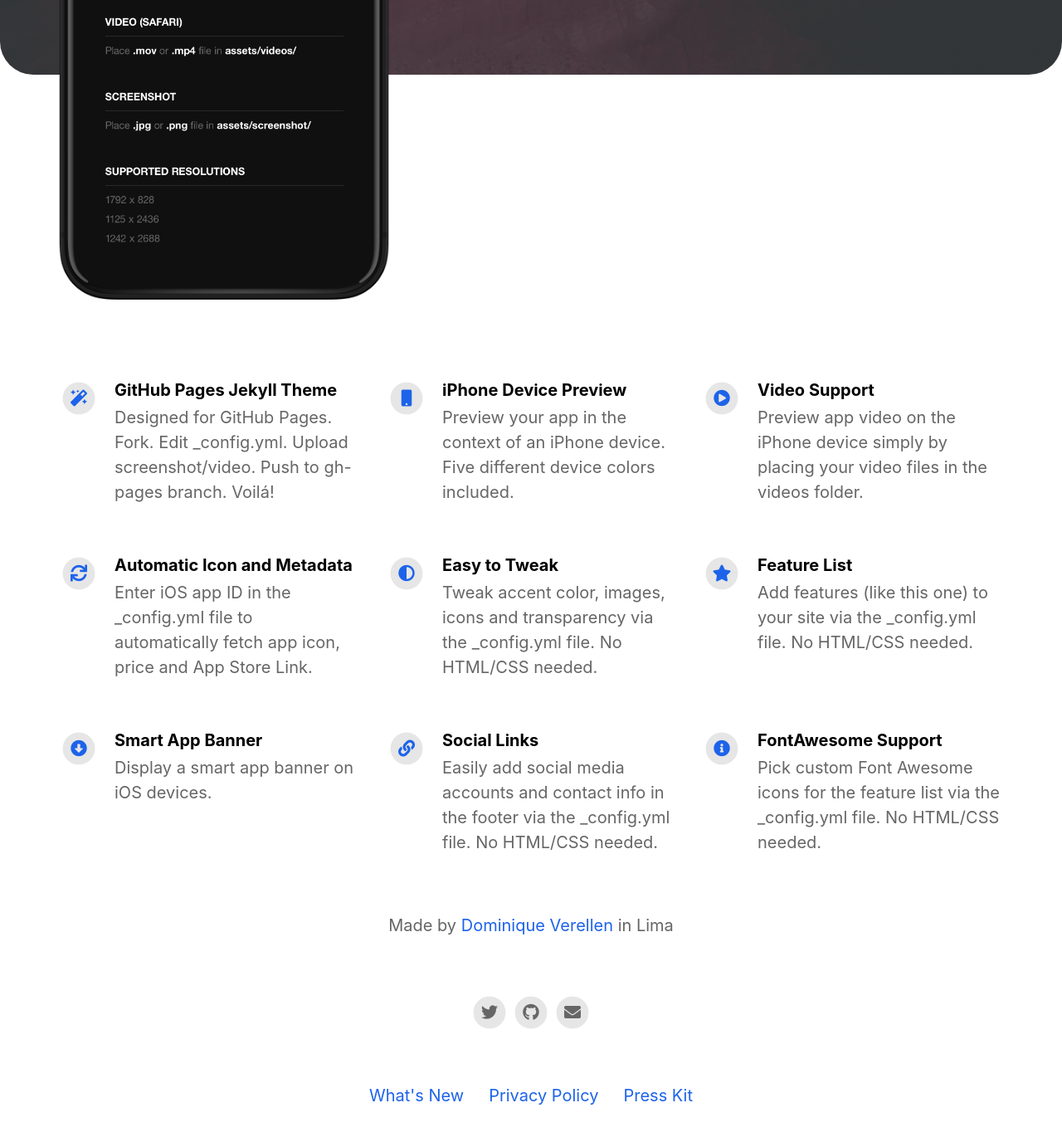
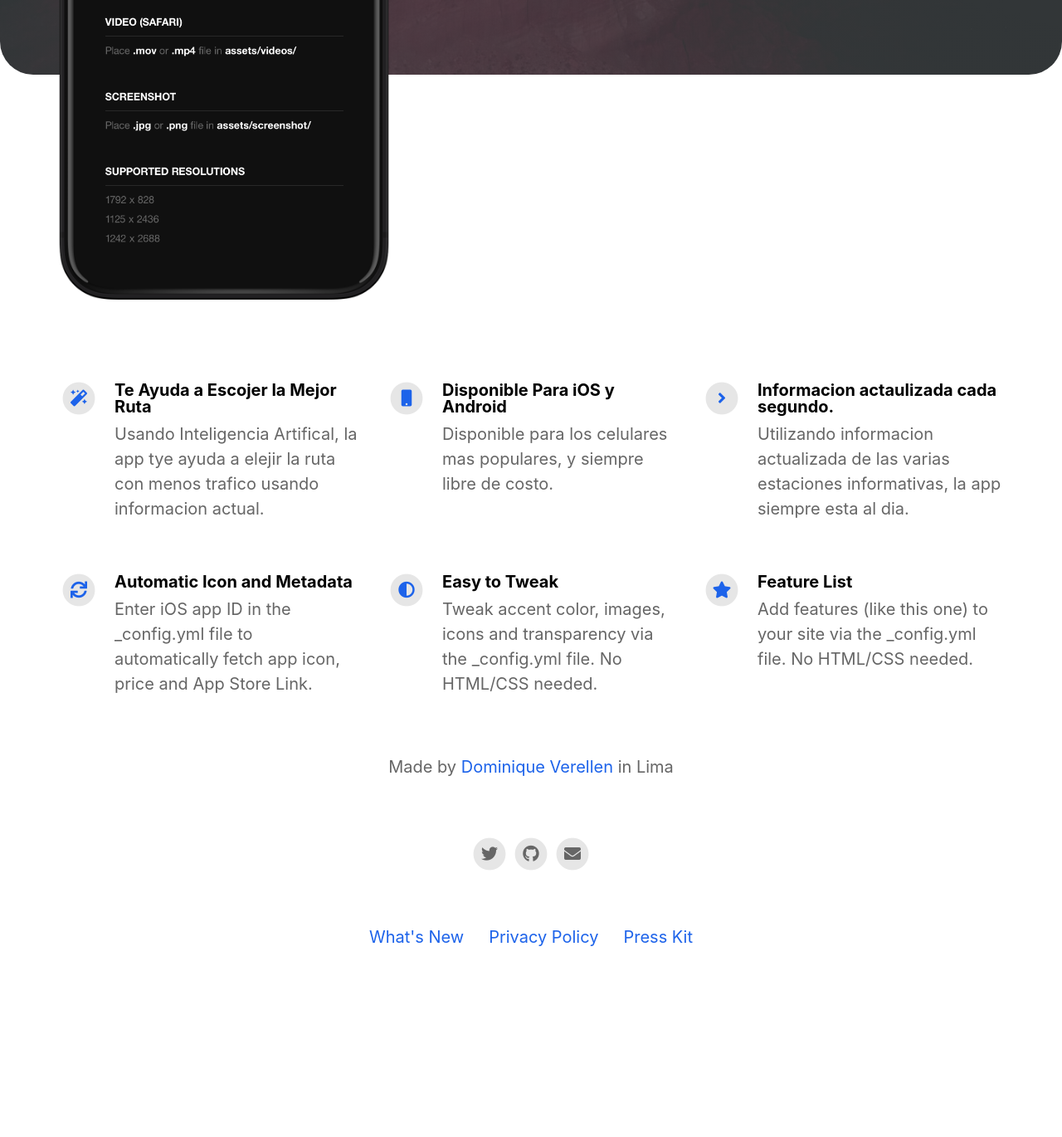
Before and after one commit to dominique120/2051, a Jekyll site: the page built from index.html, in a window 1280 px wide and 1400 px high, scrolled down 624 px. Shown: the top 1370 px of the window at 83% size. Built offline with Jekyll 4.4.1, drawn with Linux system fonts in a browser that asks for light colours; nearby versions of some CDN libraries; after the commit the page ends 1833 px from its top, so only the background shows below that.

Commit message:
Update _config.yml

```diff
--- a/_config.yml
+++ b/_config.yml
@@ -11,7 +11,7 @@ presskit_download_link                    : https://emilbaehr.com
 
 app_icon                                  : # assets/appicon.png                      # Automatically populates if not set and if iOS app ID is set.  Otherwise enter path to icon file manually.
 app_name                                  :                                           # Automatically populates if not set and if iOS app ID is set.  Otherwise enter manually.
-app_price                                 :                                           # Automatically populates if not set and if iOS app ID is set.  Otherwise enter manually.
+app_price                                 :                                          # Automatically populates if not set and if iOS app ID is set.  Otherwise enter manually.
 app_description                           : La nueva aplicacion para mejorar el trafico en Lima
 
 enable_smart_app_banner                   : false                                      # Set to true to show a smart app banner at top of page on mobile devices.
@@ -34,17 +34,17 @@ youtube_username                          :
 # Feature List                            Edit, add or remove features to be presented.
 features                                  :
 
-  - title                                 : GitHub Pages Jekyll Theme
-    description                           : Designed for GitHub Pages. Fork. Edit _config.yml. Upload screenshot/video. Push to gh-pages branch. Voilá!
+  - title                                 : Te Ayuda a Escojer la Mejor Ruta
+    description                           : Usando Inteligencia Artifical, la app tye ayuda a elejir la ruta con menos trafico usando informacion actual.
     fontawesome_icon_name                 : magic
 
-  - title                                 : iPhone Device Preview
-    description                           : Preview your app in the context of an iPhone device. Five different device colors included.
+  - title                                 : Disponible Para iOS y Android
+    description                           : Disponible para los celulares mas populares, y siempre libre de costo.
     fontawesome_icon_name                 : mobile
 
-  - title                                 : Video Support
-    description                           : Preview app video on the iPhone device simply by placing your video files in the videos folder.
-    fontawesome_icon_name                 : play-circle
+  - title                                 : Informacion actaulizada cada segundo.
+    description                           : Utilizando informacion actualizada de las varias estaciones informativas, la app siempre esta al dia.
+    fontawesome_icon_name                 : angle-right
 
   - title                                 : Automatic Icon and Metadata
     description                           : Enter iOS app ID in the _config.yml file to automatically fetch app icon, price and App Store Link.
@@ -58,21 +58,7 @@ features                                  :
     description                           : Add features (like this one) to your site via the _config.yml file. No HTML/CSS needed.
     fontawesome_icon_name                 : star
 
-  - title                                 : Smart App Banner
-    description                           : Display a smart app banner on iOS devices.
-    fontawesome_icon_name                 : arrow-alt-circle-down
 
-  - title                                 : Social Links
-    description                           : Easily add social media accounts and contact info in the footer via the _config.yml file. No HTML/CSS needed.
-    fontawesome_icon_name                 : link
-
-  - title                                 : FontAwesome Support
-    description                           : Pick custom Font Awesome icons for the feature list via the _config.yml file. No HTML/CSS needed.
-    fontawesome_icon_name                 : info-circle
-
-  - title                                 : # New Feature Title
-    description                           : # New Feature Description
-    fontawesome_icon_name                 : # Enter Font Awesome icon name (e.g. star). Find icons on fontawesome.com/icons.
 
 
 
```
